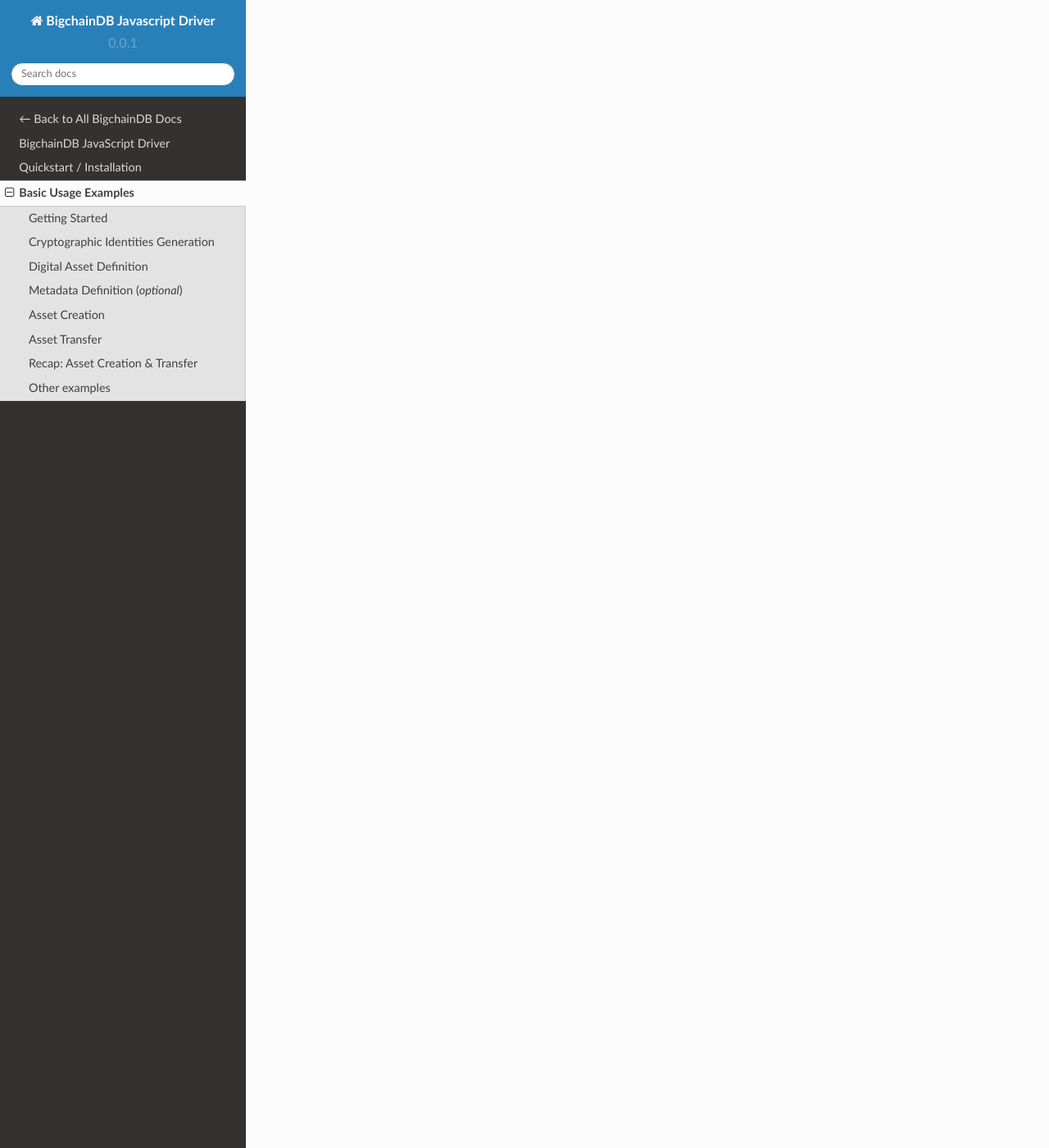
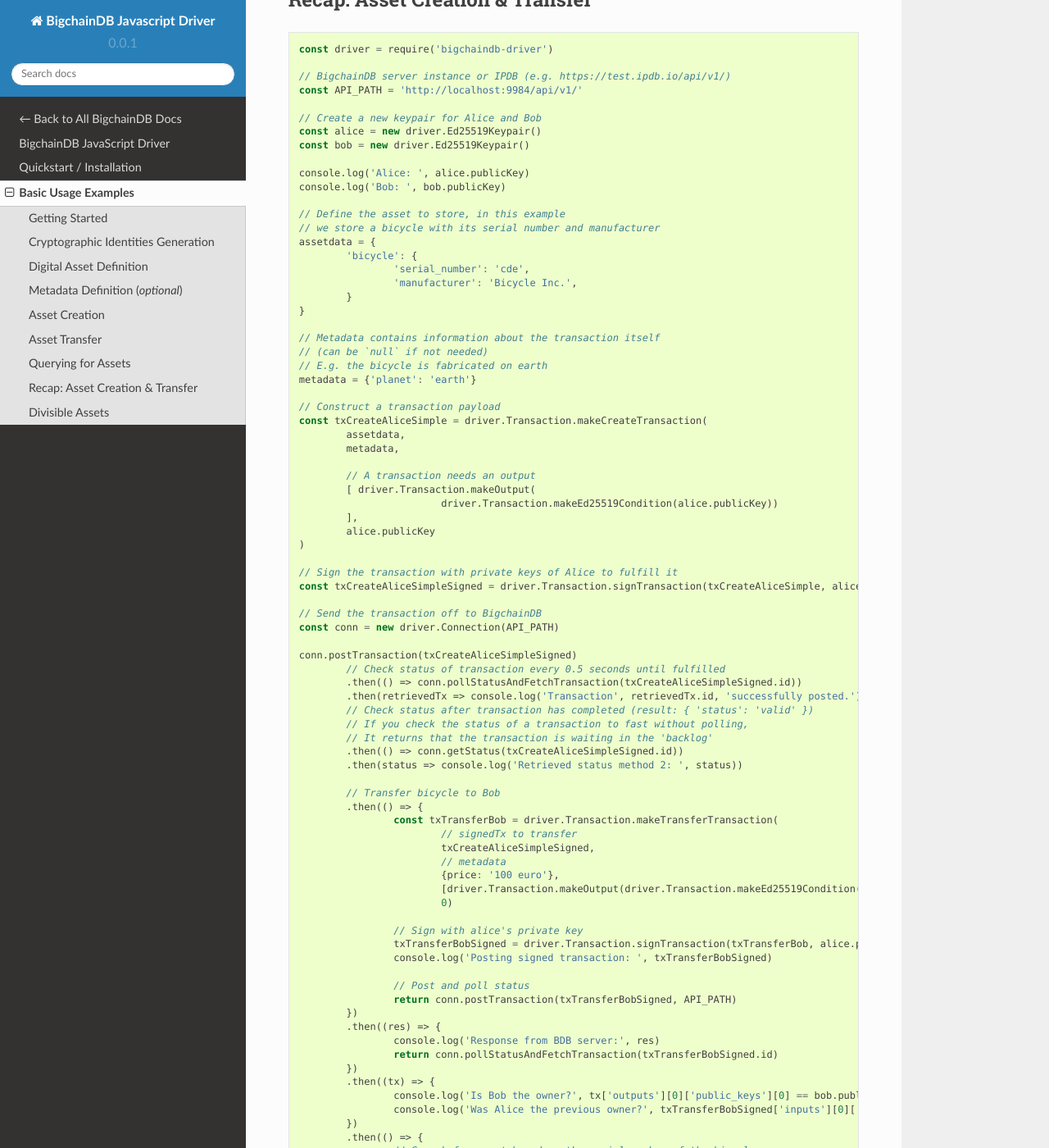
Before and after one commit to bigchaindb/js-bigchaindb-driver, a Sphinx documentation site: the page built from docs/source/usage.rst, in a window 1280 px wide and 1400 px high, scrolled down 4832 px. Shown: the whole window at 82% size. Built offline with Sphinx 7.4.7 and the Read the Docs theme 2.0.0, drawn with Linux system fonts in a browser that asks for light colours; some of the changed text lies outside the part shown.

Commit message:
Completed basic usage example

```diff
--- a/docs/source/usage.rst
+++ b/docs/source/usage.rst
@@ -10,6 +10,7 @@
 We walk through the code explaining its use, some pieces are left out
 because they have no real use (e.g. defenition of global variable)
 *Full working code* can be found at the bottom of this document.
+The following code are just snippets.
 
 Getting Started
 ---------------
@@ -17,19 +18,13 @@
 
 .. code-block:: js
 
-	// ES6 Browser
-	import * as driver from 'js-bigchaindb-driver';
-	// ES<<6 Browser
-	let driver = require('js-bigchaindb-driver');
-	// ES<<6 CommonJS / node
-	let driver = require('js-bigchaindb-driver/dist/node');
+	const driver = require('bigchaindb-driver')
 
 Next, we define a constant containing the API path.
 
 .. code-block:: js
 
-	// http(s)://<bigchaindb-API-url>/ (e.g. http://localhost:9984/api/v1/)
-	const API_PATH = 'http://localhost:9984/api/v1/';
+	const API_PATH = 'http://localhost:9984/api/v1/'
 
 Cryptographic Identities Generation
 -----------------------------------
@@ -39,8 +34,8 @@
 
 .. code-block:: js
 
-	const alice = new driver.Ed25519Keypair();
-	const bob = new driver.Ed25519Keypair();
+	const alice = new driver.Ed25519Keypair()
+	const bob = new driver.Ed25519Keypair()
 
 Digital Asset Definition
 ------------------------
@@ -50,20 +45,18 @@
 
 .. code-block:: js
 
-	bicycle = {
-        'data': {
-            'bicycle': {
-                'serial_number': 'abcd1234',
-                'manufacturer': 'bkfab',
-            },
-        },
-    }
+	assetdata = {
+		'bicycle': {
+			'serial_number': 'abcd1234',
+			'manufacturer': 'Bicycle Inc.',
+		}
+	}
 
 We'll suppose that the bike belongs to Alice, and that it eventually will be
 transferred to Bob.
 
 In general, you are free to define any JSON object you which to store for the
-``'data'`` property
+``'data'`` property (assetdata).
 
 Metadata Definition (*optional*)
 --------------------------------
@@ -85,26 +78,27 @@
 .. code-block:: js
 
 	const txCreateAliceSimple = driver.Transaction.makeCreateTransaction(
-   	bicycle,
-   	metadata,
-    	[ driver.Transaction.makeOutput(
-			driver.Transaction.makeEd25519Condition(alice.publicKey)
-		)],
-    	alice.publicKey
-	);
+   		assetdata,
+   		metadata,
 
-The transaction now needs to be fulfilled by signing it with Alice’s
-private key:
+		// A transaction needs an output
+		[ driver.Transaction.makeOutput(
+			driver.Transaction.makeEd25519Condition(alice.publicKey))
+		],
+		alice.publicKey
+	)
+
+Sign the transaction with private key of Alice to fulfill it:
 
 .. code-block:: js
 
-	const txCreateAliceSimpleSigned = driver.Transaction.signTransaction(txCreateAliceSimple, alice.privateKey);
+	const txCreateAliceSimpleSigned = driver.Transaction.signTransaction(txCreateAliceSimple, alice.privateKey)
 
 And sent over to a BigchainDB node:
 
 .. code-block:: js
 
-	driver.Connection.postTransaction(txCreateAliceSimpleSigned, API_PATH)
+	conn.postTransaction(txCreateAliceSimpleSigned)
 
 Notice the transaction ``id``:
 
@@ -116,14 +110,14 @@
 
 .. code-block:: js
 
-	driver.Connection.getStatus(txCreateAliceSimpleSigned.id, API_PATH)
+	conn.getStatus(txCreateAliceSimpleSigned.id)
 
 It is also possible to check the status every 0.5 seconds
 with use of the transaction ``id``:
 
 .. code-block:: js
 
-	return driver.Connection.pollStatusAndFetchTransaction(txCreateAliceSimpleSigned.id, API_PATH)
+	conn.pollStatusAndFetchTransaction(txCreateAliceSimpleSigned.id)
 
 .. note:: It may take a small amount of time before a BigchainDB cluster
     confirms a transaction as being valid.
@@ -148,12 +142,14 @@
 
 .. code-block:: js
 
-	 const txTransferBob = driver.Transaction.makeTransferTransaction(
-    	txCreateAliceSimpleSigned,
-      {price: '100 euro'},
-		[ driver.Transaction.makeOutput(
-			driver.Transaction.makeEd25519Condition(bob.publicKey)
-		)],
+	const txTransferBob = driver.Transaction.makeTransferTransaction(
+		// signedTx to transfer
+		txCreateAliceSimpleSigned,
+
+		// metadata
+		{price: '100 euro'},
+
+		[driver.Transaction.makeOutput(driver.Transaction.makeEd25519Condition(bob.publicKey))],
 		0
 	);
 
@@ -174,20 +170,72 @@
 
 .. code-block:: js
 
-	return driver.Connection.postTransaction(txTransferBobSigned, API_PATH)
+	conn.postTransaction(txTransferBobSigned, API_PATH)
+
+Check the status again:
+
+.. code-block:: js
+
+	conn.pollStatusAndFetchTransaction(txTransferBobSigned.id)
 
 Bob is the new owner:
 
 .. code-block:: js
 
-
+	console.log('Is Bob the owner?', tx['outputs'][0]['public_keys'][0] == bob.publicKey)
+	// Output: true
 
 Alice is the former owner:
 
 .. code-block:: js
 
-	code
+	console.log('Was Alice the previous owner?', txTransferBobSigned['inputs'][0]['owners_before'][0] == alice.publicKey )
+	// Output: true
 
+
+Querying for Assets
+-------------------
+
+BigchainDB allows you to query for assets using simple text search. This search is applied to all the strings inside the asset payload and returns all the assets that match a given text search string.
+
+Let’s assume that we created 3 assets that look like this:
+
+.. code-block:: js
+
+	assets = [
+	   {'data': {'bicycle': {'serial_number': 'abc', manufacturer: 'Bicycle Inc.'}}},
+	   {'data': {'bicycle': {'serial_number': 'cde', manufacturer: 'Bicycle Inc.'}}},
+	   {'data': {'bicycle': {'serial_number': 'fgh', manufacturer: 'Bicycle Inc.'}}}
+	]
+
+Let’s perform a text search for all assets that contain the word 'Bicycle Inc.':
+
+.. code-block:: js
+
+	let assets = conn.searchAssets('Bicycle Inc.')
+    		.then((assets) => console.log('Found assets with serial number Bicycle Inc.:', assets))
+
+Which leads to following result:
+
+.. code-block:: js
+
+	[
+	   {
+		'data': {'bicycle': {'serial_number': 'abc', manufacturer: 'Bicycle Inc.'}},
+		'id': '7582d7a81652d0230fefb47dafc360ff09b2c2566b68f05c3a004d57e7fe7610'
+	   },
+	   {
+		'data': {'bicycle': {'serial_number': 'cde', manufacturer: 'Bicycle Inc.'}},
+		'id': 'e40f4b6ac70b9c1b3b237ec13f4174384fd4d54d36dfde25520171577c49caa4'
+	   },
+	   {
+		'data': {'bicycle': {'serial_number': 'fgh', manufacturer: 'Bicycle Inc.'}},
+		'id': '748f6c30daaf771c9020d84db9ad8ac4d1f7c8de7013db55e16f10ba090f7013'
+	   }
+	]
+
+
+This call returns all the assets that match the string 'Bicycle Inc.', sorted by text score, as well as the asset id. This is the same id of the transaction that created the asset.
 
 
 
@@ -196,13 +244,102 @@
 
 .. code-block:: js
 
+	const driver = require('bigchaindb-driver')
+
+	// BigchainDB server instance or IPDB (e.g. https://test.ipdb.io/api/v1/)
+	const API_PATH = 'http://localhost:9984/api/v1/'
+
+	// Create a new keypair for Alice and Bob
+	const alice = new driver.Ed25519Keypair()
+	const bob = new driver.Ed25519Keypair()
+
+	console.log('Alice: ', alice.publicKey)
+	console.log('Bob: ', bob.publicKey)
+
+	// Define the asset to store, in this example
+	// we store a bicycle with its serial number and manufacturer
+	assetdata = {
+		'bicycle': {
+			'serial_number': 'cde',
+			'manufacturer': 'Bicycle Inc.',
+		}
+	}
+
+	// Metadata contains information about the transaction itself
+	// (can be `null` if not needed)
+	// E.g. the bicycle is fabricated on earth
+	metadata = {'planet': 'earth'}
+
+	// Construct a transaction payload
+	const txCreateAliceSimple = driver.Transaction.makeCreateTransaction(
+		assetdata,
+		metadata,
+
+		// A transaction needs an output
+		[ driver.Transaction.makeOutput(
+				driver.Transaction.makeEd25519Condition(alice.publicKey))
+		],
+		alice.publicKey
+	)
+
+	// Sign the transaction with private keys of Alice to fulfill it
+	const txCreateAliceSimpleSigned = driver.Transaction.signTransaction(txCreateAliceSimple, alice.privateKey)
+
+	// Send the transaction off to BigchainDB
+	const conn = new driver.Connection(API_PATH)
+
+	conn.postTransaction(txCreateAliceSimpleSigned)
+		// Check status of transaction every 0.5 seconds until fulfilled
+		.then(() => conn.pollStatusAndFetchTransaction(txCreateAliceSimpleSigned.id))
+		.then(retrievedTx => console.log('Transaction', retrievedTx.id, 'successfully posted.'))
+		// Check status after transaction has completed (result: { 'status': 'valid' })
+		// If you check the status of a transaction to fast without polling,
+		// It returns that the transaction is waiting in the 'backlog'
+		.then(() => conn.getStatus(txCreateAliceSimpleSigned.id))
+		.then(status => console.log('Retrieved status method 2: ', status))
+
+		// Transfer bicycle to Bob
+		.then(() => {
+			const txTransferBob = driver.Transaction.makeTransferTransaction(
+				// signedTx to transfer
+				txCreateAliceSimpleSigned,
+				// metadata
+				{price: '100 euro'},
+				[driver.Transaction.makeOutput(driver.Transaction.makeEd25519Condition(bob.publicKey))],
+				0)
+
+			// Sign with alice's private key
+			txTransferBobSigned = driver.Transaction.signTransaction(txTransferBob, alice.privateKey)
+			console.log('Posting signed transaction: ', txTransferBobSigned)
+
+			// Post and poll status
+			return conn.postTransaction(txTransferBobSigned, API_PATH)
+		})
+		.then((res) => {
+			console.log('Response from BDB server:', res)
+			return conn.pollStatusAndFetchTransaction(txTransferBobSigned.id)
+		})
+		.then((tx) => {
+			console.log('Is Bob the owner?', tx['outputs'][0]['public_keys'][0] == bob.publicKey)
+			console.log('Was Alice the previous owner?', txTransferBobSigned['inputs'][0]['owners_before'][0] == alice.publicKey )
+		})
+		.then(() => {
+			// Search for asset based on the serial number of the bicycle
+			let assets = conn.searchAssets('Bicycle Inc.')
+				.then((assets) => console.log('Found assets with serial number Bicycle Inc.:', assets))
+		})
+		.then(() => {
+			// Search for asset based on the serial number of the bicycle
+			let assets = conn.searchAssets('Bicycle Inc.')
+				.then((assets) => console.log('Found assets with serial number Bicycle Inc.:', assets))
+		})
 
 
-Other examples
---------------
 
-
+Divisible Assets
+----------------
 
 
 TODO:
 - Add lexer: https://stackoverflow.com/questions/4259105/which-sphinx-code-block-language-to-use-for-json
+- Add divisible assets example
```
